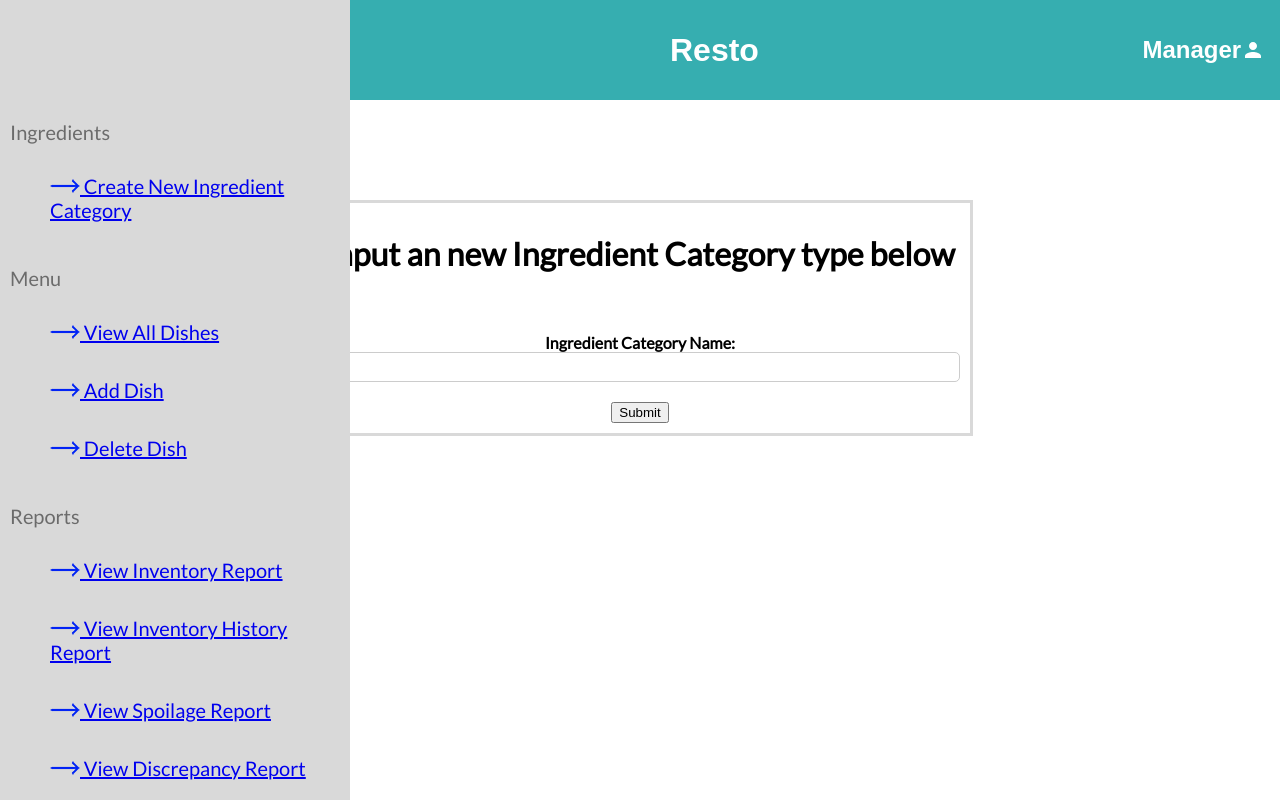
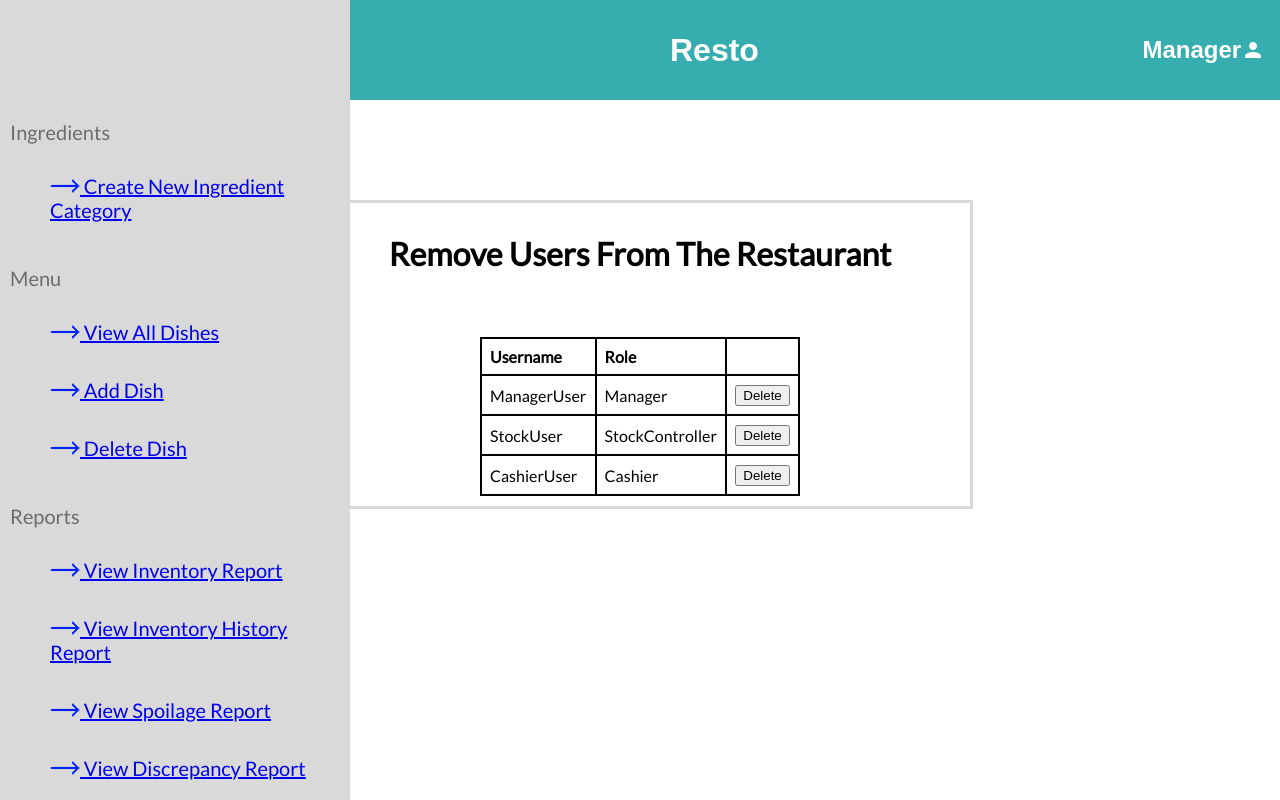
Before and after one commit to JohnAngeloLimcangcoDLSU/ITISDEV-Resto, a React (Create React App) app in the folder client/: page / in a window 1280 px wide. Shown: the top 800 px of the page. Built offline with nearby package versions, Linux system fonts and the light colour scheme.

Commit message:
3rd push all front end converted except reports

```diff
--- a/client/src/App.js
+++ b/client/src/App.js
@@ -5,6 +5,9 @@ import MANAGER_viewDish from './pages/MANAGER_viewDish';
 import MANAGER_addDish from './pages/MANAGER_addDish';
 import MANAGER_deleteDish from './pages/MANAGER_deleteDish';
 import MANAGER_addIngredientCategory from './pages/MANAGER_addIngredientCategory';
+import MANAGER_createUser from './pages/MANAGER_createUser';
+import MANAGER_viewUser from './pages/MANAGER_viewUser';
+
 import {BrowserRouter as Router, Route, Routes} from "react-router-dom";
 
 function App() {
@@ -13,7 +16,7 @@ function App() {
       <Router>
         <Header />
         <Sidebar_Manager />
-        <MANAGER_addIngredientCategory />
+        <MANAGER_viewUser />
         <Routes>
           <Route path="/" exact component={MANAGER_viewDish }/>
 
--- /dev/null
+++ b/client/src/pages/MANAGER_createUser.js
@@ -0,0 +1,65 @@
+import React from 'react'
+import '../styles/MANAGER_createUser.css'
+
+function MANAGER_createUser() {
+
+
+
+  return (
+
+
+<div class="form-content">
+  <h1>Create New Users in The Restaurant</h1>
+
+
+  <form action="/action_page.php">
+
+    <label for="fName">First Name:</label>
+    <input type="text" id="fName" name="fName"/>
+
+    <br/><br/>
+
+    <label for="lName">Last Name:</label>
+    <input type="text" id="lName" name="lName"/>
+
+    <br/><br/>
+
+    <label for="username">Username:</label>
+    <input type="text" id="username" name="username"/>
+
+    <br/><br/>
+
+    <label for="role">Role:</label>
+    <select name="role" id="role">
+        <option value="manager">Manager</option>
+        <option value="stock">Stock Controller</option>
+        <option value="cashier">Cashier</option>
+    </select>
+
+    <br/><br/>
+
+    <label for="password">Password:</label>
+    <input type="text" id="password" name="password"/>
+
+    <br/><br/>
+
+    <label for="password">Confirm Password:</label>
+    <input type="text" id="password" name="password"/>
+
+  <br/><br/>
+
+    <input type="submit" value="Submit"/>
+  </form>
+
+
+
+
+
+
+</div>
+
+
+  )
+}
+
+export default MANAGER_createUser
--- /dev/null
+++ b/client/src/pages/MANAGER_viewUser.js
@@ -0,0 +1,52 @@
+import React from 'react'
+import '../styles/MANAGER_viewUser.css'
+
+function MANAGER_viewUser() {
+
+
+
+  return (
+
+
+<div class="form-content">
+  <h1>Remove Users From The Restaurant</h1>
+
+
+
+  <table>
+    <tr>
+      <th>Username</th>
+      <th>Role</th>
+      <th> </th>
+    </tr>
+    <tr>
+      <td>ManagerUser</td>
+      <td>Manager</td>
+      <td><input type="submit" value="Delete"/></td>
+
+    </tr>
+    <tr>
+      <td>StockUser </td>
+      <td>StockController</td>
+      <td><input type="submit" value="Delete"/></td>
+
+    </tr>
+    <tr>
+      <td>CashierUser</td>
+      <td>Cashier</td>
+      <td><input type="submit" value="Delete"/></td>
+
+    </tr>
+
+  </table>
+
+
+
+
+</div>
+
+
+  )
+}
+
+export default MANAGER_viewUser
--- /dev/null
+++ b/client/src/styles/MANAGER_createUser.css
@@ -0,0 +1,120 @@
+@import
+url('https://fonts.googleapis.com/css2?family=Lato&display=swap');
+
+
+.form-content{
+
+  margin: auto;
+  margin-top:100px;
+  width: 50%;
+  border: 3px solid #D9D9D9;
+  padding: 10px;
+
+  text-align: center;
+  font-family: Lato, sans-serif;
+  color: black;
+
+
+
+}
+
+.arrowIcon{
+  /* display: flex;
+	position:relative; */
+  width: 20px;
+	height: 20px;
+
+}
+
+.arrowIcon:hover{
+  transform: rotate(180deg);
+}
+
+form{
+  font-family: Lato, sans-serif;
+  color: black;
+
+  font-size: 30px;
+  display: block;
+}
+
+
+table {
+  font-family: Lato, sans-serif;
+  border-collapse: collapse;
+  width: 50%;
+  margin-top: 10%;
+  margin-left: auto;
+  margin-right: auto;
+}
+
+td, th {
+  border: 2px solid black;
+  text-align: left;
+  padding: 8px;
+}
+
+tr:nth-child(even) {
+  background-color: white;
+}
+
+.form-group {
+  display: flex;
+  flex-direction: column;
+  margin-bottom: 10px;
+}
+label {
+  font-weight: bold;
+}
+input[type="text"],
+input[type="number"],
+select {
+  width: 100%;
+  padding: 5px;
+  font-size: 16px;
+  border: 1px solid #ccc;
+  border-radius: 5px;
+  box-sizing: border-box;
+}
+input[type="number"]::-webkit-inner-spin-button,
+input[type="number"]::-webkit-outer-spin-button {
+  -webkit-appearance: none;
+  margin: 0;
+}
+hr {
+  margin: 20px 0;
+}
+h4 {
+  margin-top: 0;
+}
+.ingredient-row {
+  display: flex;
+  align-items: center;
+}
+.ingredient-row .form-group {
+  margin: auto;
+  margin-bottom: 50px;
+
+}
+.remove-row-btn {
+  margin-right: 20px;
+  margin-top: -20px;
+  background-color: #f44336;
+  color: #fff;
+  border: none;
+  border-radius: 5px;
+  cursor: pointer;
+  font-size: 16px;
+  width: 100px;
+  height: 30px;
+}
+.add-row-btn {
+  margin-top: 20px;
+  padding: 10px;
+  background-color: #36AEB0;
+  color: #ffff;
+  border: none;
+  border-radius: 5px;
+  cursor: pointer;
+  font-size: 16px;
+  }
--- /dev/null
+++ b/client/src/styles/MANAGER_viewUser.css
@@ -0,0 +1,120 @@
+@import
+url('https://fonts.googleapis.com/css2?family=Lato&display=swap');
+
+
+.form-content{
+
+  margin: auto;
+  margin-top:100px;
+  width: 50%;
+  border: 3px solid #D9D9D9;
+  padding: 10px;
+
+  text-align: center;
+  font-family: Lato, sans-serif;
+  color: black;
+
+
+
+}
+
+.arrowIcon{
+  /* display: flex;
+	position:relative; */
+  width: 20px;
+	height: 20px;
+
+}
+
+.arrowIcon:hover{
+  transform: rotate(180deg);
+}
+
+form{
+  font-family: Lato, sans-serif;
+  color: black;
+
+  font-size: 30px;
+  display: block;
+}
+
+
+table {
+  font-family: Lato, sans-serif;
+  border-collapse: collapse;
+  width: 50%;
+  margin-top: 10%;
+  margin-left: auto;
+  margin-right: auto;
+}
+
+td, th {
+  border: 2px solid black;
+  text-align: left;
+  padding: 8px;
+}
+
+tr:nth-child(even) {
+  background-color: white;
+}
+
+.form-group {
+  display: flex;
+  flex-direction: column;
+  margin-bottom: 10px;
+}
+label {
+  font-weight: bold;
+}
+input[type="text"],
+input[type="number"],
+select {
+  width: 100%;
+  padding: 5px;
+  font-size: 16px;
+  border: 1px solid #ccc;
+  border-radius: 5px;
+  box-sizing: border-box;
+}
+input[type="number"]::-webkit-inner-spin-button,
+input[type="number"]::-webkit-outer-spin-button {
+  -webkit-appearance: none;
+  margin: 0;
+}
+hr {
+  margin: 20px 0;
+}
+h4 {
+  margin-top: 0;
+}
+.ingredient-row {
+  display: flex;
+  align-items: center;
+}
+.ingredient-row .form-group {
+  margin: auto;
+  margin-bottom: 50px;
+
+}
+.remove-row-btn {
+  margin-right: 20px;
+  margin-top: -20px;
+  background-color: #f44336;
+  color: #fff;
+  border: none;
+  border-radius: 5px;
+  cursor: pointer;
+  font-size: 16px;
+  width: 100px;
+  height: 30px;
+}
+.add-row-btn {
+  margin-top: 20px;
+  padding: 10px;
+  background-color: #36AEB0;
+  color: #ffff;
+  border: none;
+  border-radius: 5px;
+  cursor: pointer;
+  font-size: 16px;
+  }
```
